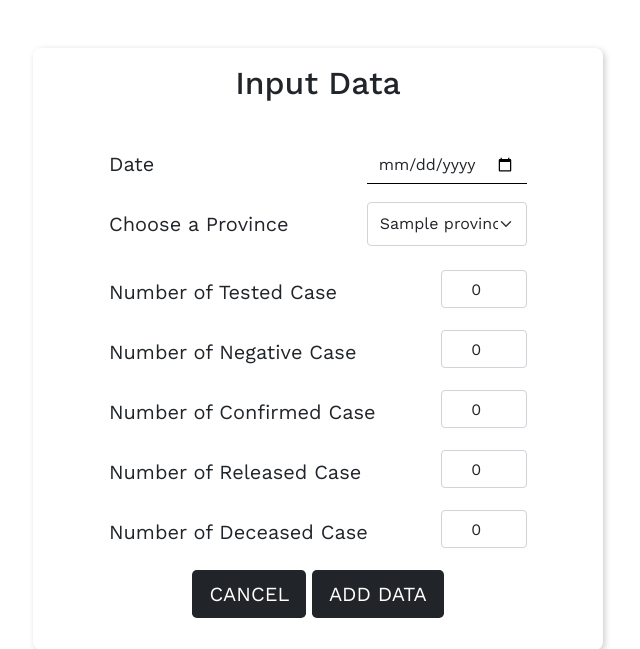
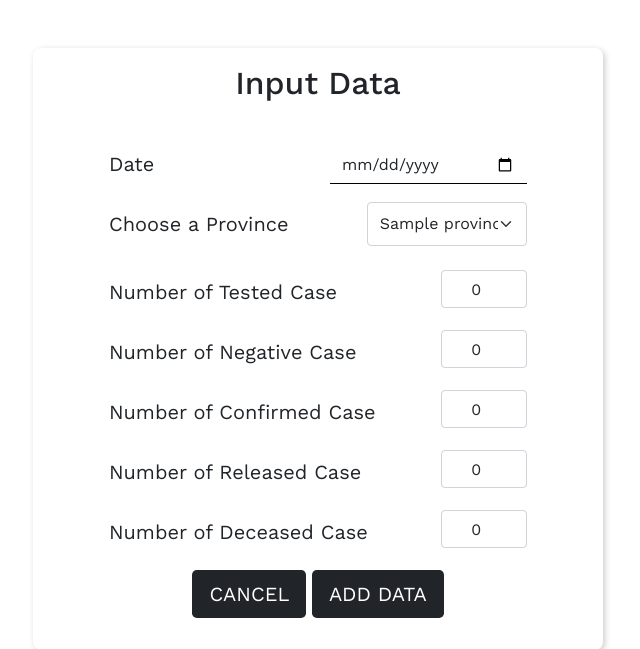
Before and after one commit to jghjianghan/South-Korea-Covid19-IS, a PHP site: template view/addData.php in a window 1280 px wide. Shown: the part 16-665 px from the top of the page, without its empty margins (310-950 px from the left). Run offline with PHP 8.4, Linux system fonts and the light colour scheme; the template is opened without the code that fills it: most values are stand-ins (such as "Sample title", 1, 10 or a date in 2020); data that the repository does not hold is empty; some libraries are stand-ins or nearby versions.

Commit message:
date label and input column

```diff
--- a/view/addData.php
+++ b/view/addData.php
@@ -4,8 +4,8 @@
         <div class="card-body mx-5 px-3">
             <form method="POST" action="<?php echo $upPrefix; ?>admin/data/add">
                 <div class="form-group row my-3 d-flex justify-content-between">
-                    <label for="example-date-input" class="col-5 col-form-label fs-5">Date</label>
-                    <div class="col-sm-5 mt-1" style="font-size: 20px;">
+                    <label for="example-date-input" class="col-sm col-form-label fs-5">Date</label>
+                    <div class="col-sm mt-1" style="font-size: 20px;">
                         <?php
                         // date_default_timezone_set("Asia/Seoul");
                         // $date = date("j  F  Y");
```
